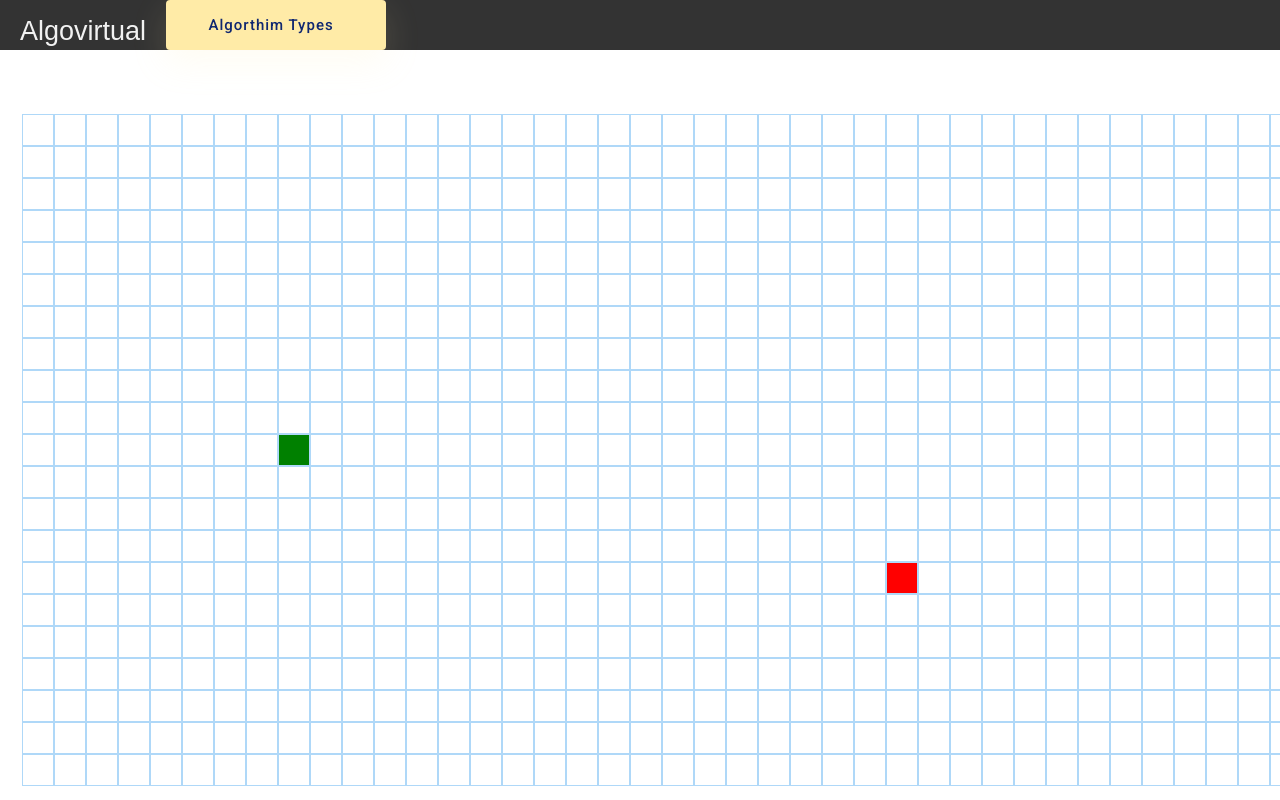
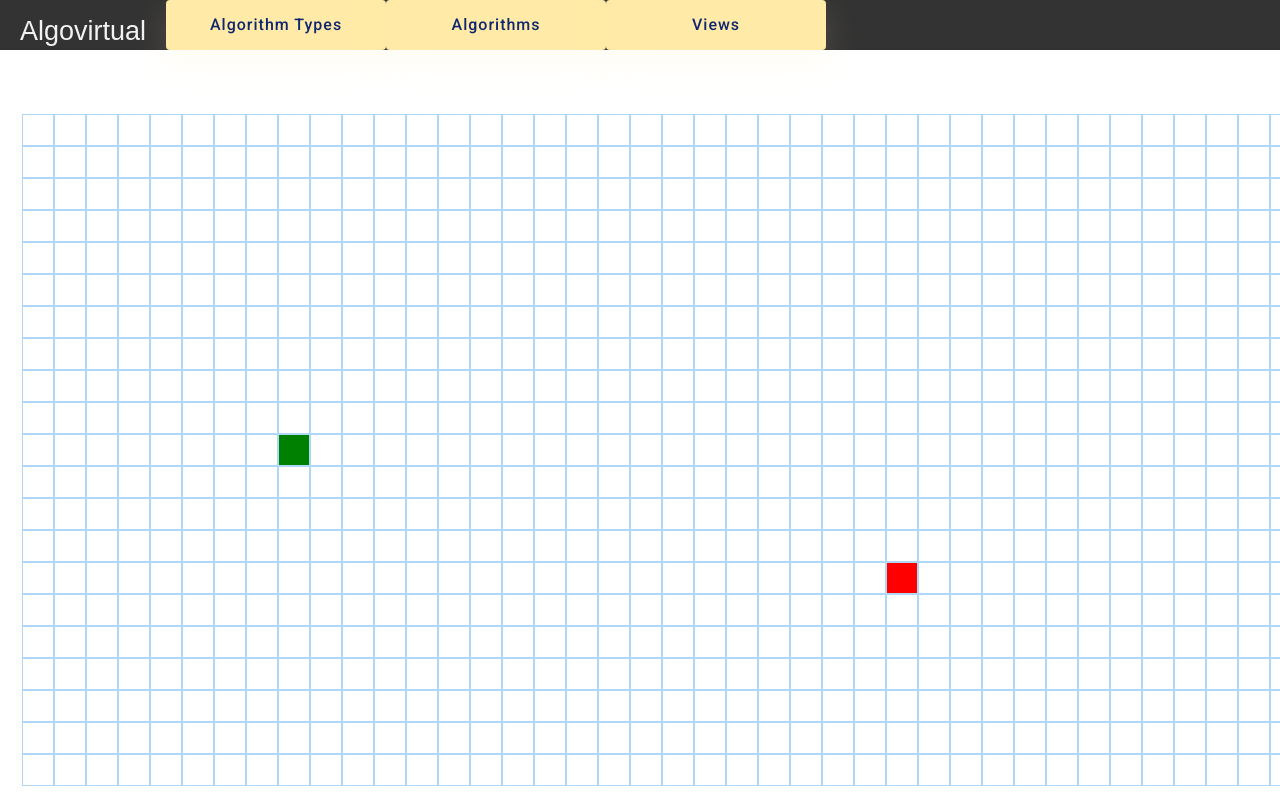
Before and after one commit to seydobassam/algovisual, a Vue app: page / in a window 1280 px wide. Built offline with nearby package versions, Linux system fonts and the light colour scheme.

Commit message:
last changes

```diff
--- /dev/null
+++ b/src/directives/click-outside.js
@@ -0,0 +1,16 @@
+export const clickOutside = {
+  beforeMount(el, binding) {
+    el.clickOutsideEvent = (evt) => {
+      evt.stopPropagation();
+      if (!(el === evt.target || el.contains(evt.target))) {
+        binding.value(evt, el);
+      }
+    };
+    window.requestAnimationFrame(() => {
+      document.addEventListener("click", el.clickOutsideEvent);
+    });
+  },
+  unmounted(el) {
+    document.removeEventListener("click", el.clickOutsideEvent);
+  },
+};
--- /dev/null
+++ b/src/modules/dropdown.js
@@ -0,0 +1,39 @@
+import { toRefs, reactive } from "@vue/reactivity";
+import { getCurrentInstance } from "vue";
+
+export default function dropdown() {
+  const { emit } = getCurrentInstance();
+
+  const state = reactive({
+    isChecked: false,
+    selectedId: Boolean,
+  });
+
+  function onDropdown() {
+    state.isChecked = !state.isChecked;
+  }
+
+  function closeDropdown() {
+    state.isChecked = false;
+  }
+
+  function onSelect(selection) {
+    setSelectedId(selection);
+    closeDropdown();
+    emit("select", selection);
+  }
+
+  function setSelectedId(selection) {
+    if (selection && selection.id !== state.selectedId) {
+      state.selectedId = selection.id;
+    }
+  }
+
+  return {
+    dropdownState: toRefs(state),
+    onDropdown,
+    closeDropdown,
+    onSelect,
+    setSelectedId,
+  };
+}
--- a/src/modules/pathfindingGrid.js
+++ b/src/modules/pathfindingGrid.js
@@ -29,7 +29,6 @@ export default function pathfindingGrid() {
       }
       currentGrid.push(arrayRows);
     }
-    console.log(currentGrid);
     state.gridData = currentGrid;
   };
 
--- a/src/modules/toolbar.js
+++ b/src/modules/toolbar.js
@@ -0,0 +1,28 @@
+import { reactive, toRefs } from "@vue/reactivity";
+
+const state = reactive({
+  algoTypeSelection: Object,
+  selectedAlgoId: String,
+  selectedViewKey: String,
+});
+
+export default function toolbar() {
+  function setAlgoType(algoType) {
+    state.algoTypeSelection = algoType;
+    setAlgo(algoType.algorithms[0]);
+    setView(algoType.virtualViews[0]);
+  }
+  function setAlgo(algo) {
+    state.selectedAlgoId = algo.id;
+  }
+  function setView(view) {
+    state.selectedViewKey = view.key;
+  }
+
+  return {
+    toolbarState: toRefs(state),
+    setAlgoType,
+    setAlgo,
+    setView,
+  };
+}
--- a/src/views/toolbar.vue
+++ b/src/views/toolbar.vue
@@ -1,20 +1,55 @@
 <template>
   <div class="topnav">
     <div class="title">Algovirtual</div>
-    <Dropdown/>
+    <div class="dropdown-container">
+      <Dropdown
+        @select="setAlgoType($event)"
+        :title="'Algorithm Types '"
+        :selections="algorithmsTypes"
+      />
+      <Dropdown
+        @select="setAlgo($event)"
+        :title="'Algorithms'"
+        :selections="algoTypeSelection.algorithms"
+      />
+      <Dropdown
+        @select="setView($event)"
+        :title="'Views'"
+        :selections="algoTypeSelection.virtualViews"
+      />
+    </div>
   </div>
 </template>
 
 <script>
+import toolbar from "../modules/toolbar";
 import Dropdown from "../widgets/dropdown.vue";
+import { dropdownData } from "../data/dropdownData";
 
 export default {
   name: "Toolbar",
   components: {
     Dropdown,
   },
+  setup() {
+    const algorithmsTypes = dropdownData;
+    const { toolbarState, setAlgoType, setAlgo, setView } = toolbar();
+
+    // set First algorithm type object
+    setAlgoType(algorithmsTypes[0]);
+
+    return {
+      ...toolbarState,
+      algorithmsTypes,
+      setAlgoType,
+      setAlgo,
+      setView,
+      close,
+    };
+  },
 };
 </script>
+
 <style>
 body {
   margin: 0;
@@ -25,7 +60,7 @@ body {
   background-color: #333;
 }
 
-.title{
+.title {
   float: left;
   color: #f2f2f2;
   text-align: center;
@@ -34,22 +69,7 @@ body {
   font-size: 27px;
 }
 
-.topnav a {
-  float: left;
-  color: #f2f2f2;
-  text-align: center;
-  padding: 14px 16px;
-  text-decoration: none;
-  font-size: 17px;
-}
-
-.topnav a:hover {
-  background-color: #ddd;
-  color: black;
-}
-
-.topnav a.active {
-  background-color: #04aa6d;
-  color: white;
+.dropdown-container {
+  display: flex;
 }
 </style>
--- a/src/widgets/dropdown.vue
+++ b/src/widgets/dropdown.vue
@@ -1,28 +1,86 @@
 <template>
-  <div class="dropdown-container">
+  <div class="dropdown-container" v-click-outside="() => closeDropdown()">
     <div class="sec-center">
-      <input class="dropdown" type="checkbox" id="dropdown" name="dropdown" />
-      <label class="for-dropdown" for="dropdown">
-        <div>Algorthim Types</div>
+      <input
+        :checked="isChecked"
+        class="dropdown"
+        type="checkbox"
+        name="dropdown"
+      />
+      <label @click="onDropdown()" class="for-dropdown" for="dropdown">
+        <div>{{ title }}</div>
         <i class="uil uil-arrow-down"></i>
       </label>
-      <div class="section-dropdown">
-        <a href="#">Pathfinding Algorthims <i class="uil uil-arrow-right"></i></a>
-        <a href="#">Search Algorthims <i class="uil uil-arrow-right"></i></a>
-        <a href="#">Sort Algorthims <i class="uil uil-arrow-right"></i></a>
+      <div
+        class="section-dropdown"
+        v-bind:class="{ 'section-display': isChecked }"
+      >
+        <a
+          class="selection"
+          v-for="(selection, index) in selections"
+          :key="index"
+          @click="onSelect(selection)"
+          :class="{ 'active-selection': selection.id === selectedId }"
+          >{{ selection.name }} <i class="uil uil-arrow-right"></i
+        ></a>
       </div>
     </div>
   </div>
 </template>
 
 <script>
+import dropdown from "../modules/dropdown";
+import { watch } from "vue";
+
 export default {
   name: "Dropdown",
+  props: {
+    title: {
+      type: String,
+    },
+    selections: {
+      type: [Object],
+      required: true,
+    },
+  },
+  emits: ["select"],
+  setup(props) {
+    const { dropdownState, setSelectedId, onDropdown, closeDropdown, onSelect } = dropdown();
+
+    watch(
+      () => props.selections,
+      (updatedProps) => {
+        setSelectedId(updatedProps[0]);
+      }
+    );
+
+    setSelectedId(props.selections[0]);
+
+    return {
+      ...dropdownState,
+      onDropdown,
+      closeDropdown,
+      onSelect,
+    };
+  },
 };
 </script>
 
 <style>
 @import url("https://fonts.googleapis.com/css2?family=Roboto:wght@400;500;700;900&display=swap");
+
+.active-selection {
+  color: #102770;
+  background-color: #ffeba7;
+}
+
+.selection {
+  float: left;
+  text-align: center;
+  padding: 14px 16px;
+  text-decoration: none;
+  font-size: 17px;
+}
 
 .dropdown-container {
   display: flex;
@@ -127,7 +185,7 @@ export default {
   position: relative;
   font-family: "Roboto", sans-serif;
   font-weight: 500;
-  font-size: 15px;
+  font-size: 16px;
   line-height: 2;
   height: 50px;
   transition: all 200ms linear;
@@ -158,32 +216,7 @@ export default {
   color: #ffeba7;
   box-shadow: 0 12px 35px 0 rgba(16, 39, 112, 0.25);
 }
-.dropdown:checked + label:before,
-.dropdown:not(:checked) + label:before {
-  position: fixed;
-  top: 0;
-  left: 0;
-  content: "";
-  width: 100%;
-  height: 100%;
-  z-index: -1;
-  cursor: auto;
-  pointer-events: none;
-}
-.dropdown:checked + label:before {
-  pointer-events: auto;
-}
-.dropdown:not(:checked) + label .uil {
-  font-size: 24px;
-  margin-left: 10px;
-  transition: transform 200ms linear;
-}
-.dropdown:checked + label .uil {
-  transform: rotate(180deg);
-  font-size: 24px;
-  margin-left: 10px;
-  transition: transform 200ms linear;
-}
+
 .section-dropdown {
   position: absolute;
   padding: 5px;
@@ -198,17 +231,17 @@ export default {
   z-index: 2;
   opacity: 0;
   pointer-events: none;
-  transform: translateY(20px);
+  transform: translateY(-15px);
   transition: all 200ms linear;
+}
+.section-display {
+  opacity: 1;
+  pointer-events: auto;
+  transform: translateY(0);
 }
 .dark-light:checked ~ .sec-center .section-dropdown {
   background-color: #fff;
   box-shadow: 0 14px 35px 0 rgba(9, 9, 12, 0.15);
-}
-.dropdown:checked ~ .section-dropdown {
-  opacity: 1;
-  pointer-events: auto;
-  transform: translateY(0);
 }
 .section-dropdown:before {
   position: absolute;
@@ -267,6 +300,7 @@ a {
 a:hover {
   color: #102770;
   background-color: #ffeba7;
+  cursor: pointer;
 }
 .dark-light:checked ~ .sec-center .section-dropdown a:hover {
   color: #ffeba7;
```
Also changed, not shown: src/main.js (+4 -3 lines), src/models/algo-data.js (deleted, +0 -81 lines), src/models/dropdown-model.js (added, +7 -0 lines).
